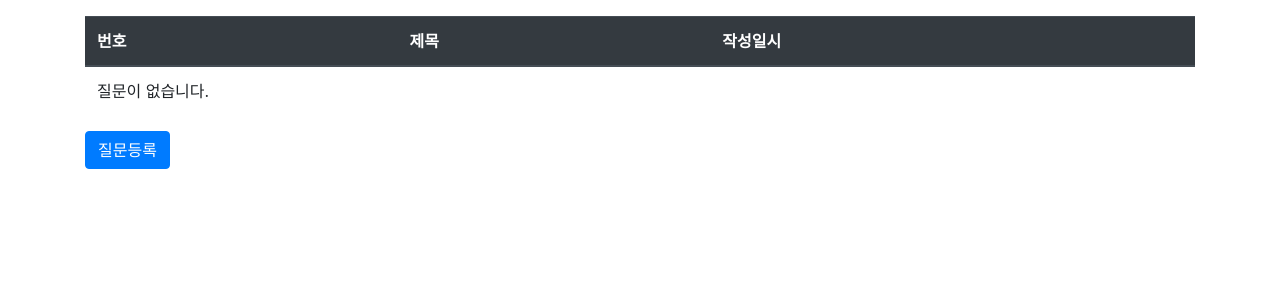
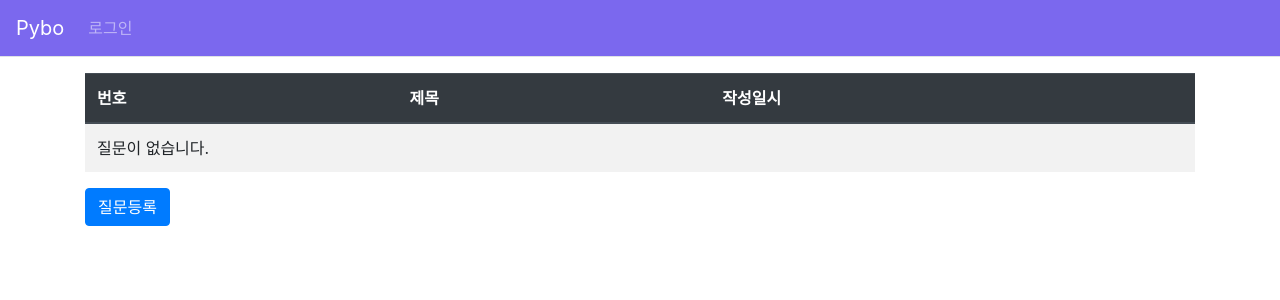
Before and after one commit to yuuuuuni/django_practice_mysite5, a Django app: page /pybo/ in a window 1280 px wide. Shown: the top 300 px of the page. Run offline with Django 3.2, Linux system fonts and the light colour scheme; data that the repository does not hold is empty; some libraries are stand-ins or nearby versions.

Commit message:
3-1 내비게이션바 처음 부분

```diff
--- a/config/settings.py
+++ b/config/settings.py
@@ -78,8 +78,8 @@ DATABASES = {
     'default': {
         'ENGINE': 'django.db.backends.mysql',
         'NAME': 'mysite5', # DB명
-        'USER': 'root', # DBMS 접속 아이디 (SQLyog의 사용자이름이랑 일치, 기본값 : root)
-        'PASSWORD': '', # DBMS 접속 비번 (SQLyog의 비밀번호랑 일치, 기본값 : '')
+        'USER': 'sbsst', # DBMS 접속 아이디 (SQLyog의 사용자이름이랑 일치, 기본값 : root)
+        'PASSWORD': 'sbs123414', # DBMS 접속 비번 (SQLyog의 비밀번호랑 일치, 기본값 : '')
         'HOST': '127.0.0.1',
         'PORT': '3306',
         'OPTIONS': {
--- a/pybo/views.py
+++ b/pybo/views.py
@@ -54,7 +54,7 @@ def question_create(request):
         if form.is_valid():  # QuestionForm이 형식에 맞게 제대로 되어 있다면
             question = form.save(commit=False)  # form을 임시저장해서 question이라는 변수에 넣어라
             question.create_date = timezone.now()  # 그 변수의 작성일시를 현재로 해라
-            question.save()  # 저장해라
+            question.save()  # 진짜 저장해라
             return redirect('pybo:index')
     else:  # 방식이 post가 아니면? get이겠지?
         form = QuestionForm()  # 데이터가 없는 빈 폼
--- a/templates/base.html
+++ b/templates/base.html
@@ -12,6 +12,20 @@
     <title>Hello, pybo!</title>
 </head>
 <body>
+<!-- 네비게이션바 -->
+<nav class="navbar navbar-expand-lg navbar-dark border-bottom" style="background-color: #7B68EE;">
+    <a class="navbar-brand" href="{% url 'pybo:index' %}">Pybo</a>
+    <button class="navbar-toggler ml-auto" type="button" data-toggle="collapse" data-target="#navbarNav" aria-controls="navbarNav" aria-expanded="false" aria-label="Toggle navigation">
+        <span class="navbar-toggler-icon"></span>
+    </button>
+    <div class="collapse navbar-collapse flex-grow-0" id="navbarNav">
+        <ul class="navbar-nav">
+            <li class="nav-item">
+                <a class="nav-link" href="#">로그인</a>
+            </li>
+        </ul>
+    </div>
+</nav>
 <!-- 기본 템플릿 안에 삽입될 내용 Start -->
 {% block content %}
 {% endblock %}
--- a/templates/pybo/question_list.html
+++ b/templates/pybo/question_list.html
@@ -1,7 +1,7 @@
 {% extends 'base.html' %}
 {% block content %}
 <div class="container my-3">
-    <table class="table">
+    <table class="table table-striped">
         <thead>
         <tr class="thead-dark">
             <th>번호</th>
```
